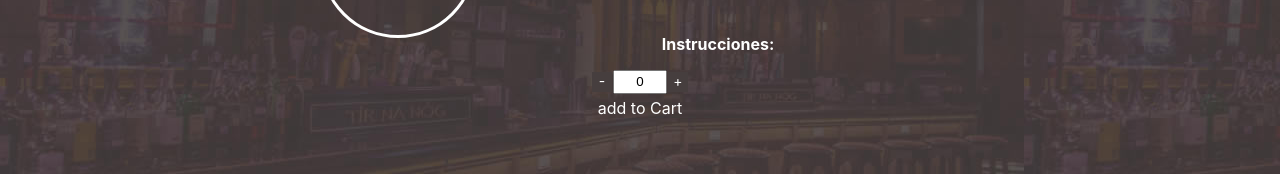
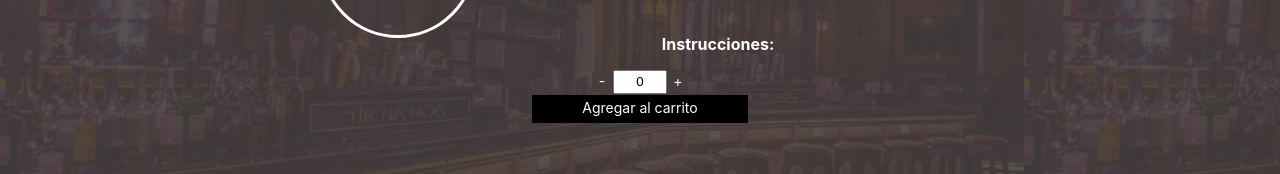
Before and after one commit to danielsierra34/CODERHOUSE, a React (Create React App) app: page /detail/1 in a window 1280 px wide. Shown: the part 210-384 px from the top of the page. Built offline with nearby package versions, Linux system fonts and the light colour scheme; no server answers.

Commit message:
mas arreglos para la tarea de inpendizar el count del detail

```diff
--- a/src/components/ItemCount/ItemCount.css
+++ b/src/components/ItemCount/ItemCount.css
@@ -1,4 +1,4 @@
-.boton{
+.boton1{
     width: 20px;
     height: 20px;
     background-color: #463E3E;
@@ -8,6 +8,19 @@
     margin: 1px;
     font-size: 14px;
 }
+.boton2{
+    width: 20px;
+    height: 20px;
+    background-color: black;
+    color:white;
+    text-align: center;
+    display: inline-block;
+    margin: 1px;
+    font-size: 14px;
+    width: 200px;
+    padding: 4px 8px;
+}
+
 .field{
     height: 20px;
     width:50px;
@@ -16,6 +29,7 @@
     padding: 0;
     margin: 0;
 }
+
 .ItemCount{
     margin:auto;
     text-align: center;
@@ -28,18 +42,3 @@
     color:white;
     font-size: 13px;
 }
-.quantities{
-    width: 100%;
-    margin-bottom: 4px;
-}
-.hide{
-    display: none;
-}
-.show{
-    display: block;
-}
-.addButton, .gotoKart{
-    padding: 4px 8px;
-    background-color: #463E3E;
-    color:lightgray
-}
--- a/src/components/ItemCount/ItemCount.js
+++ b/src/components/ItemCount/ItemCount.js
@@ -6,6 +6,7 @@ export const ItemCount = ({onAdd}) => {
 
 
     let [cantidad,setCantidad]= useState(0)
+    let [agregado,setAgregado]= useState(false)
 
     const incrementarCantidad = (e) => {
         e.stopPropagation()
@@ -23,12 +24,15 @@ export const ItemCount = ({onAdd}) => {
         else alert(`no se permiten cantidades negativas`)
     }
 
-    useEffect((e)=>{
-        onAdd(cantidad)
-    },[cantidad])
+    const handleOnAdd = (e)=>{
+        if(cantidad>0){
+            setAgregado(true)
+            onAdd(cantidad)
+        }else{
+            alert("debes seleccionar por lo menos 1 unidad")
+        }
 
-
-
+    }
 
      /*const goToCart =(e) =>{
         e.stopPropagation()
@@ -40,14 +44,22 @@ export const ItemCount = ({onAdd}) => {
 
     return (
         <div className="ItemCount">
-            <div className="quantities">
-                <div className="botonDisminuir boton" onClick={disminuirCantidad}>-</div>
-                <input className="field" type="text" value={cantidad}/>
-                <div className="botonIncrementar boton" onClick={incrementarCantidad}>+</div>
-            </div>
-            <div onClick={onAdd}>
-                add to Cart
-            </div>
+
+            {!agregado ? (
+                <div>
+                <div className="quantities">
+                    <div className="botonDisminuir boton1" onClick={disminuirCantidad}>-</div>
+                    <input className="field" type="text" value={cantidad}/>
+                    <div className="botonIncrementar boton1" onClick={incrementarCantidad}>+</div>
+                </div>
+                <div onClick={handleOnAdd} className="boton2">
+                    Agregar al carrito
+                </div>
+                </div>
+            ) : (
+                <NavLink to={`/cart/`} className="boton2"> Go to Cart</NavLink>
+            )}
+
         </div>
       )
 
--- a/src/components/ItemDetail/ItemDetail.js
+++ b/src/components/ItemDetail/ItemDetail.js
@@ -5,7 +5,7 @@ export const ItemDetail = (props) => {
 
 
   const onAdd = (e) => {
-    alert(e)
+    alert(`acabas de agregar ${e} unidades de este producto a tu carrito`)
   }
 
 
```
